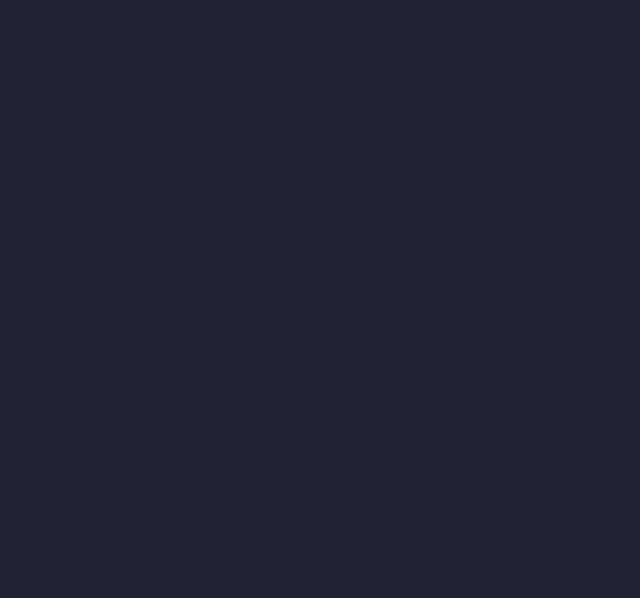
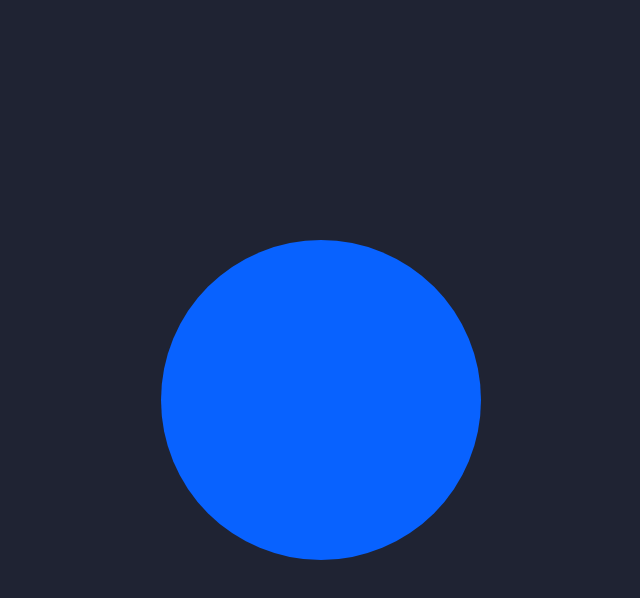
Before and after one commit to tessarobyn/house-coding-23, a plain HTML site: page index.html in a window 1280 px wide. Both pictures are taken after a click on the button "PLAY". Shown: the whole page, without its empty margins (407-1047 px from the left). Drawn offline with Linux system fonts and the light colour scheme; a web font is replaced by a local one.

Commit message:
Setup Earth and Sun for game play

```diff
--- a/index.html
+++ b/index.html
@@ -27,7 +27,7 @@
     </canvas>
   </body>
   <footer>
-    <script src="js/buttonEvents.js"></script>
+    <script type="module" src="js/buttonEvents.js"></script>
     <script type="module" src="js/gameScript.js"></script>
   </footer>
 </html>
--- /dev/null
+++ b/js/Earth.js
@@ -0,0 +1,21 @@
+export class Earth {
+  constructor(ctx, x, y, radius) {
+    this.ctx = ctx;
+    this.x = x;
+    this.y = y;
+    this.radius = radius;
+  }
+  draw() {
+    const earth = new Path2D();
+    earth.arc(this.x, this.y, this.radius, 0, 2 * Math.PI);
+    this.ctx.fillStyle = "rgb(8, 98, 255)";
+    this.ctx.fill(earth);
+  }
+  moveToX(dest) {
+    if (dest > this.x) {
+      this.x += 1;
+    } else if (dest < this.x) {
+      this.x -= 1;
+    }
+  }
+}
--- /dev/null
+++ b/js/Sun.js
@@ -0,0 +1,14 @@
+export class Sun {
+  constructor(ctx, x, y, radius) {
+    this.ctx = ctx;
+    this.x = x;
+    this.y = y;
+    this.radius = radius;
+  }
+  draw() {
+    const sun = new Path2D();
+    sun.arc(this.x, this.y, this.radius, 0, 2 * Math.PI);
+    this.ctx.fillStyle = "rgb(255, 247, 8)";
+    this.ctx.fill(sun);
+  }
+}
--- a/js/buttonEvents.js
+++ b/js/buttonEvents.js
@@ -1,8 +1,11 @@
+import { game } from "./gameScript.js";
+
 const animateHomeContent = () => {
   const titleContainer = document.getElementById("titleContainer");
   titleContainer.classList.add("animateTitle");
   const buttonContainer = document.getElementById("buttonContainer");
   buttonContainer.classList.add("animateButton");
+  game.setup();
 };
 
 const startGame = () => {
--- a/js/gameScript.js
+++ b/js/gameScript.js
@@ -1,9 +1,70 @@
 import { setCanvasSize } from "./utils.js";
+import { Earth } from "./Earth.js";
+import { Sun } from "./Sun.js";
 
-const canvas = document.getElementById("gameCanvas");
-canvas.width = document.body.clientWidth;
-canvas.height = document.body.clientHeight;
-const ctx = canvas.getContext("2d");
+class Game {
+  constructor() {
+    this.canvas = document.getElementById("gameCanvas");
+    this.canvas.width = document.body.clientWidth;
+    this.canvas.height = document.body.clientHeight;
+    this.width = this.canvas.width;
+    this.height = this.canvas.height;
+    this.ctx = this.canvas.getContext("2d");
+    this._fillBackground();
+    this._addEarth();
+    this._addSun();
+    this.start = false;
+  }
+  _fillBackground = () => {
+    this.ctx.fillStyle = "rgb(31, 35, 51)";
+    this.ctx.fillRect(0, 0, this.canvas.width, this.canvas.height);
+  };
+  _addEarth = () => {
+    const smallest = this.width < this.height ? this.width : this.height;
+    this.earth = new Earth(
+      this.ctx,
+      this.width * 0.7,
+      this.height / 2,
+      smallest / 5
+    );
+    this.earth.draw();
+  };
+  update = () => {
+    this.ctx.clearRect(0, 0, this.width, this.height);
+    this._fillBackground();
+    this.earth.draw();
+    if (this.start) {
+      this.sun.draw();
+    }
+    window.requestAnimationFrame(this.update.bind(this));
+  };
+  _moveEarthToStartingPosition = () => {
+    this.earth.moveToX(this.width / 2);
 
-ctx.fillStyle = "rgb(31, 35, 51)";
-ctx.fillRect(0, 0, canvas.width, canvas.height);
+    let setupFrames;
+    if (Math.round(this.earth.x) == this.width / 2) {
+      cancelAnimationFrame(setupFrames);
+      this.start = true;
+    } else {
+      setupFrames = window.requestAnimationFrame(
+        this._moveEarthToStartingPosition.bind(this)
+      );
+    }
+  };
+  _addSun = () => {
+    const smallest = this.width < this.height ? this.width : this.height;
+    this.sun = new Sun(
+      this.ctx,
+      this.width * 0.2,
+      this.height * 0.2,
+      smallest / 10
+    );
+  };
+  setup = () => {
+    this._moveEarthToStartingPosition();
+  };
+}
+
+export const game = new Game();
+// Starts animation loop - could move so it is when gameplay starts?
+window.requestAnimationFrame(game.update.bind(game));
```
